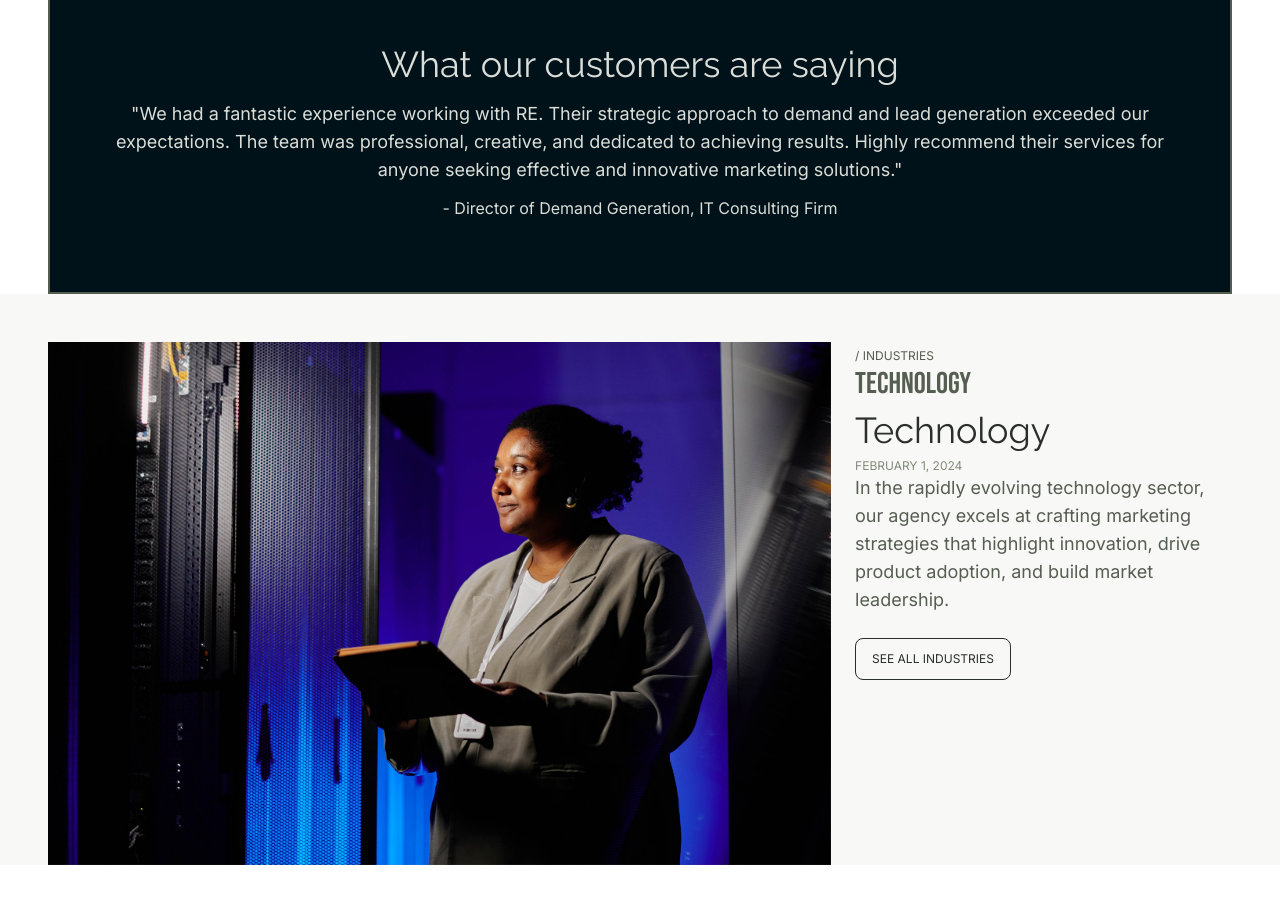
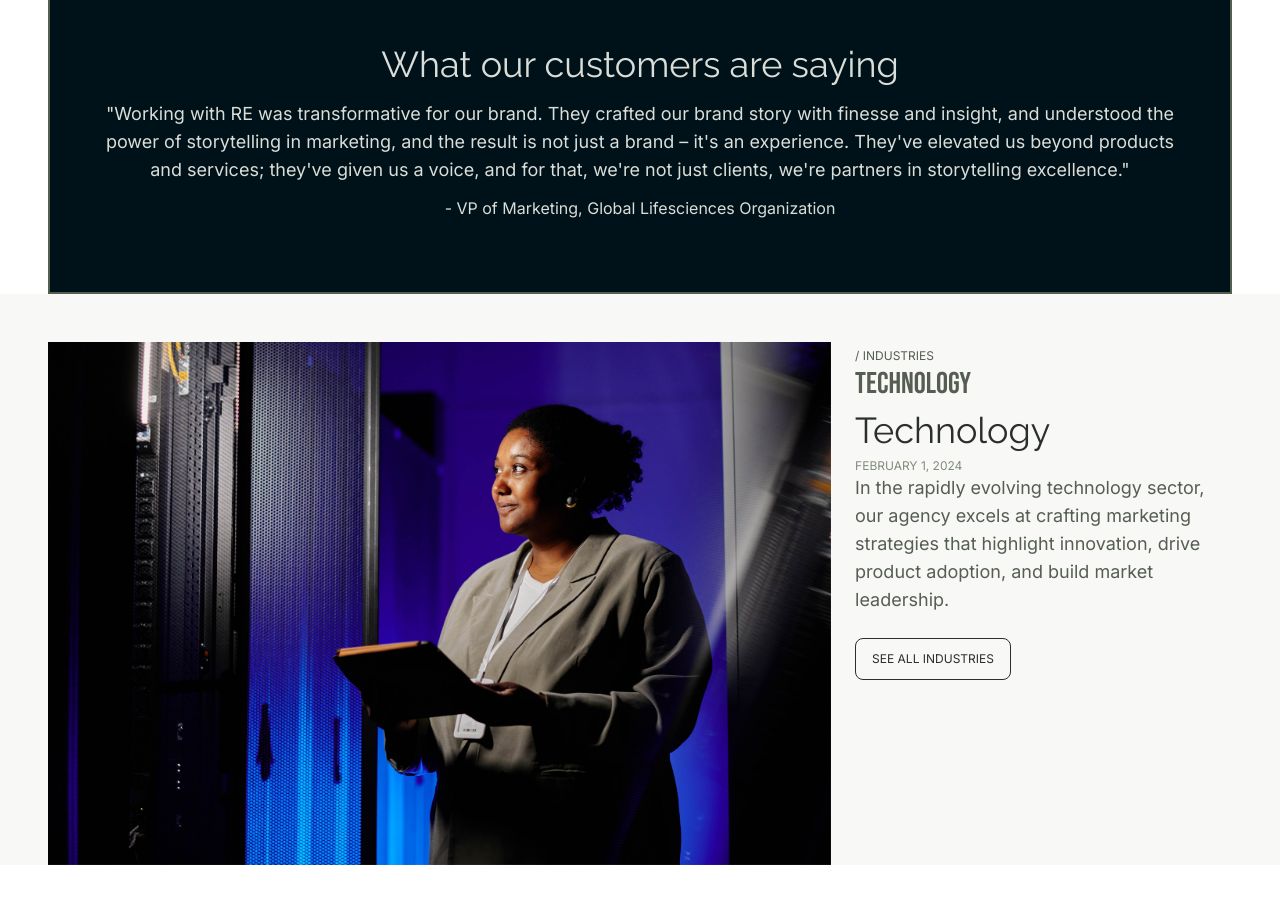
Before and after one commit to rogerkatona/re, a Next.js app: page / in a window 1280 px wide. Shown: the part 1685-2582 px from the top of the page. Built offline with nearby package versions, Linux system fonts and the light colour scheme.

Commit message:
Removed Roger from the about page

```diff
--- a/src/app/data/quoteItems.js
+++ b/src/app/data/quoteItems.js
@@ -27,6 +27,13 @@ const quoteItems = [
         title: 'Mobile Rideshare Organization',
         src: '/image/quote-image.png',
     },
+    {
+        id:4,
+        text: "Working with RE was transformative for our brand. They crafted our brand story with finesse and insight, and understood the power of storytelling in marketing, and the result is not just a brand – it's an experience. They've elevated us beyond products and services; they've given us a voice, and for that, we're not just clients, we're partners in storytelling excellence.",
+        author: "VP of Marketing",
+        title: 'Global Lifesciences Organization',
+        src: '/image/quote-image.png',
+    },
 ];
 
 export default quoteItems
--- a/src/app/page.js
+++ b/src/app/page.js
@@ -19,7 +19,7 @@ export default function Home() {
         <HeroIndex toggleModal={toggleOverlay} />
         <Promo id={0}/>
         <FeatureIndex  featured="true" type="service"/>
-        <Quote id={0}/>
+        <Quote id={4}/>
         <FeatureIndex  featured="true" type="industry"/>
         <Promo id={1}/>
         <FeatureIndex  featured="true" type="team"/>
```
